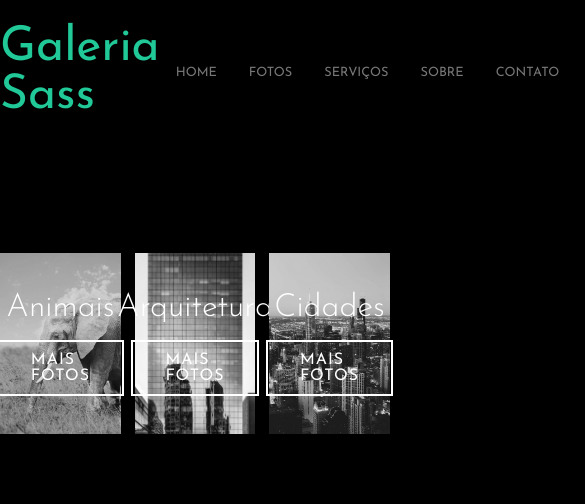
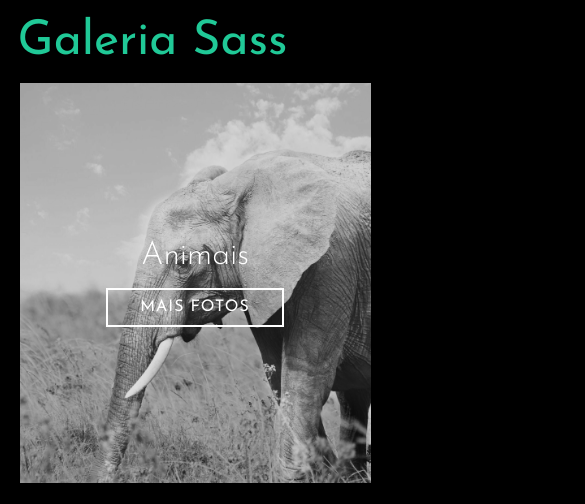
Before and after one commit to DaniloTeixeira/Projeto-utilizando-o-SASS, a plain HTML site: page index.html in a window 390 px wide. Shown: the top 504 px of the page, 585 px wide, since content can reach past the window. Drawn offline with Linux system fonts and the light colour scheme.

Commit message:
Inclusão de código para responsividade e instruções para rodar o projeto

```diff
--- a/sass/_mixins.sass
+++ b/sass/_mixins.sass
@@ -23,3 +23,7 @@
     background-size: 110%
     filter: grayscale(0%)
     background-image: linear-gradient(rgba(0,0,0, .5), rgba(0,0,0, .5), url('../img/#{img}')) // hack para criar opacidade na imagem
+
+@mixin mobile
+  @media(max-width: 425px)
+    @content
--- a/sass/style.sass
+++ b/sass/style.sass
@@ -26,6 +26,10 @@ body
   justify-content: space-between
   @include mixins.container
 
+  @include mixins.mobile
+    padding: 1.1rem
+
+
   &-brand // = .header-brand
     color: variables.$secondary-color
     font-size: 3rem
@@ -35,6 +39,9 @@ body
     ul
       height: 100%
       @include mixins.flex-center
+
+      @include mixins.mobile
+        display: none
 
       li
         margin: 0 1rem
@@ -54,6 +61,9 @@ body
       @include mixins.flex-center
       height: 100%
 
+      @include mixins.mobile
+        display: none
+
       li
         margin: 0 1rem
 
@@ -68,6 +78,10 @@ body
   justify-content: space-between
   padding: 0
 
+  @include mixins.mobile
+    flex-direction: column
+
+
   &-card // = .galeria-item
     width: 31%
     height: 400px
@@ -75,6 +89,11 @@ body
     @include mixins.flex-center
     flex-direction: column
     color: variables.$primary-color
+
+    @include mixins.mobile
+      flex-direction: column
+      width: 90%
+      margin-bottom: 6%
 
     &-title // = .titulo-galeria
       font-size: 2rem
```
Also changed, not shown: css/style.css, 2 other files.
